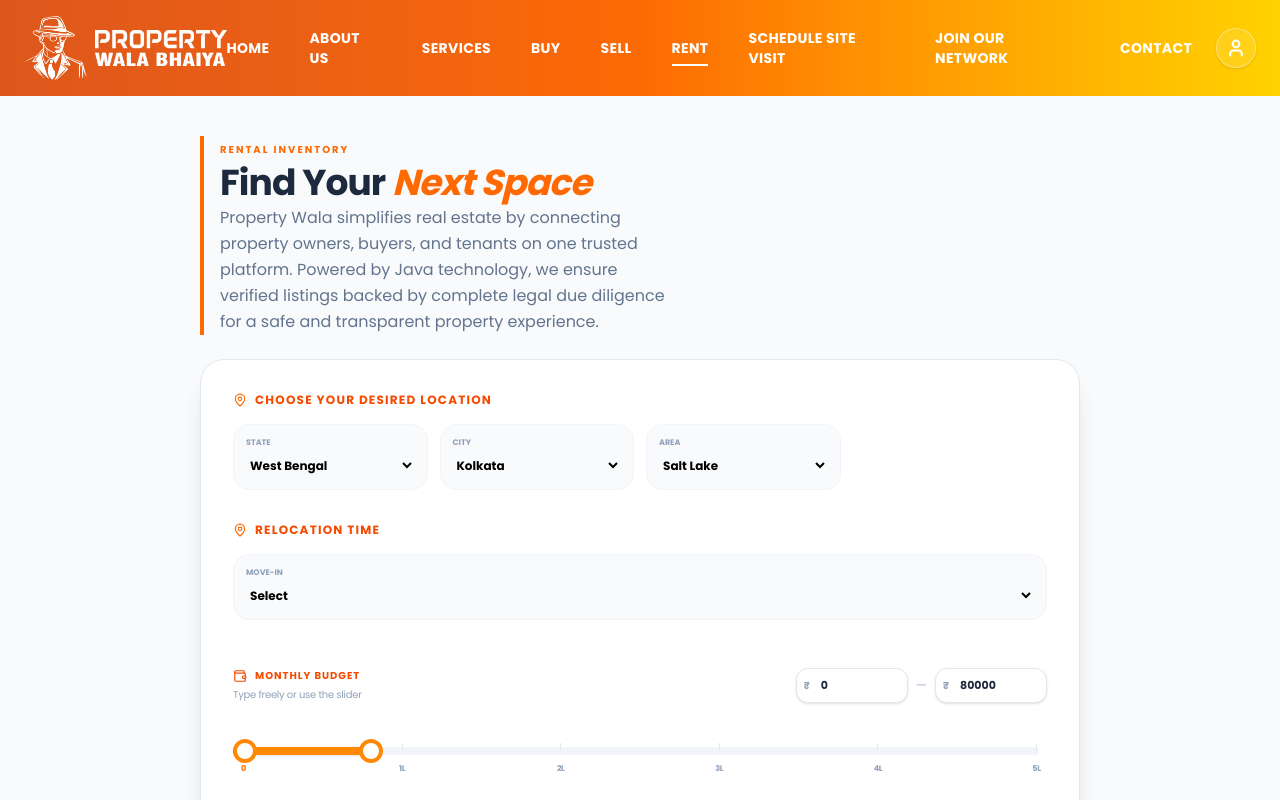
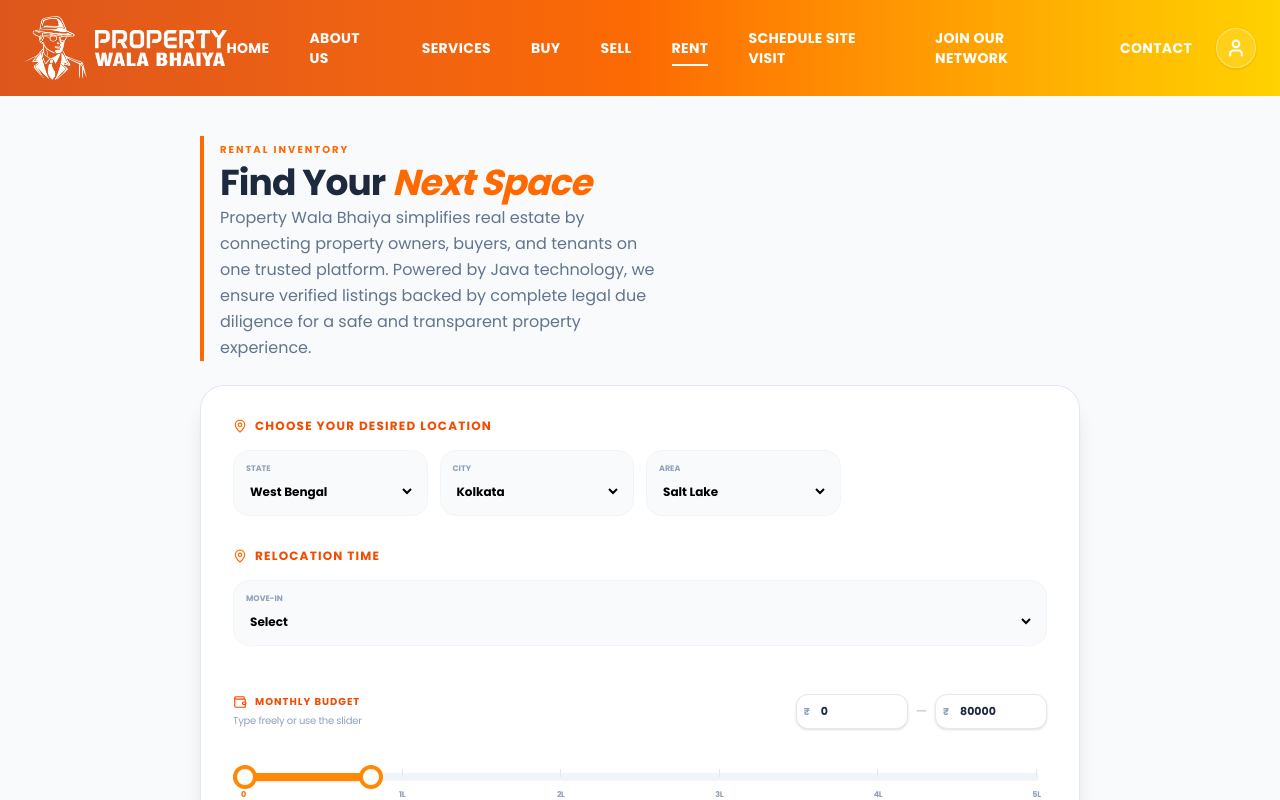
Before and after one commit to passportpulse/property-wala-ankita, a React (Vite) app: page /rent in a window 1280 px wide. Shown: the top 800 px of the page. Built offline with nearby package versions, Linux system fonts and the light colour scheme.

Commit message:
rent updated

```diff
--- a/src/pages/rent/sections/RentForm.jsx
+++ b/src/pages/rent/sections/RentForm.jsx
@@ -48,7 +48,7 @@ export default function RentForm({ formData, setFormData, onSubmit }) {
           Find Your <span className="italic text-orange-500">Next Space</span>
         </h2>
         <p className="text-slate-500 max-w-md text-xs lg:text-base leading-relaxed font-medium">
-          Property Wala simplifies real estate by connecting property owners,
+          Property Wala Bhaiya simplifies real estate by connecting property owners,
           buyers, and tenants on one trusted platform. Powered by Java
           technology, we ensure verified listings backed by complete legal due
           diligence for a safe and transparent property experience.
```
